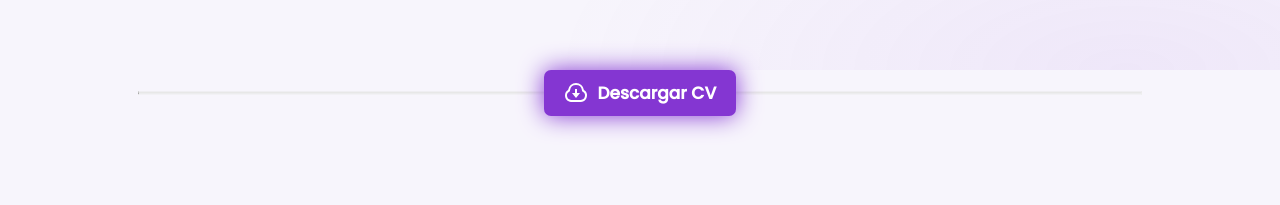
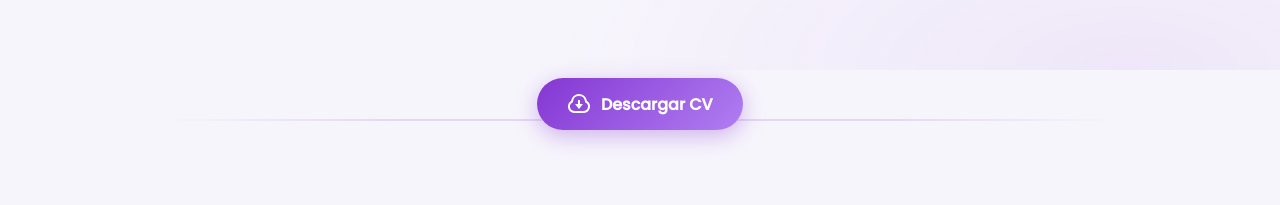
Before and after one commit to JoelS711/Portafolio, a React (Vite) app in the folder Portafolio/: page / in a window 1280 px wide. Shown: the part 730-935 px from the top of the page. Built offline with nearby package versions, Linux system fonts and the light colour scheme.

Commit message:
Update download/CV button styles to use the shared design tokens.

```diff
--- a/Portafolio/src/styles/download.css
+++ b/Portafolio/src/styles/download.css
@@ -1,47 +1,93 @@
 @import url('./index.css');
 
-/* Download */
-
-.download{
+/* ============================================
+   Download (botón CV)
+   ============================================ */
+.download {
   display: flex;
   justify-content: center;
   position: relative;
+  padding: 0.5rem 0 2.5rem;
 }
 
 .shadow__btn {
-    padding: 10px 20px;
+  position: relative;
+  overflow: hidden;
+  padding: 0.85rem 1.9rem;
   border: none;
-    font-size: 17px;
+  border-radius: 999px;
+  font-size: 1rem;
+  font-weight: 600;
+  font-family: "Poppins", sans-serif;
   color: #fff;
-    border-radius: 7px;
-    font-weight: 700;
-    transition: 0.5s;
-    transition-property: box-shadow;
+  background: var(--accent-grad);
+  box-shadow: 0 6px 22px rgba(132, 54, 210, 0.35);
+  display: flex;
+  align-items: center;
+  gap: 0.6rem;
+  cursor: pointer;
+  z-index: 1;
+  transition:
+    transform 0.3s var(--ease-out),
+    box-shadow 0.4s ease;
 }
 
-  .shadow__btn {
-    background: var(--second-color);
-    box-shadow: 0 0 25px var(--second-color);
-    display: flex;
-    align-items: center;
-    gap: .6rem;
-    font-family: "Poppins", sans-serif;
-    z-index: 1;
+/* Brillo deslizante (shine) */
+.shadow__btn::after {
+  content: "";
+  position: absolute;
+  top: 0;
+  left: -80%;
+  width: 45%;
+  height: 100%;
+  background: linear-gradient(
+    100deg,
+    transparent,
+    rgba(255, 255, 255, 0.45),
+    transparent
+  );
+  transform: skewX(-20deg);
+  transition: left 0.6s var(--ease-out);
 }
 
 .shadow__btn:hover {
-    box-shadow: 0 0 5px var(--second-color),
-                0 0 25px var(--second-color),
-                0 0 50px var(--second-color),
-                0 0 100px var(--second-color);
+  transform: translateY(-3px) scale(1.03);
+  box-shadow:
+    0 0 12px var(--accent),
+    0 10px 38px rgba(132, 54, 210, 0.45);
+}
+
+.shadow__btn:hover::after {
+  left: 130%;
+}
+
+.shadow__btn:active {
+  transform: scale(0.97);
+}
+
+.shadow__btn svg {
+  transition: transform 0.3s var(--ease-out);
+}
+
+.shadow__btn:hover svg {
+  transform: translateY(2px);
 }
 
 .line {
   position: absolute;
-    width: calc(80% - 20px);
+  width: min(80%, 60rem);
   left: 50%;
   bottom: 50%;
   transform: translate(-50%, 50%);
-    border-top: 2px solid var(--third-color);
+  border: none;
+  height: 2px;
+  border-radius: 2px;
+  background: linear-gradient(
+    90deg,
+    transparent,
+    var(--border) 25%,
+    var(--border) 75%,
+    transparent
+  );
   z-index: 0;
 }
```
Lines whose indentation alone changed are shown as unchanged.
